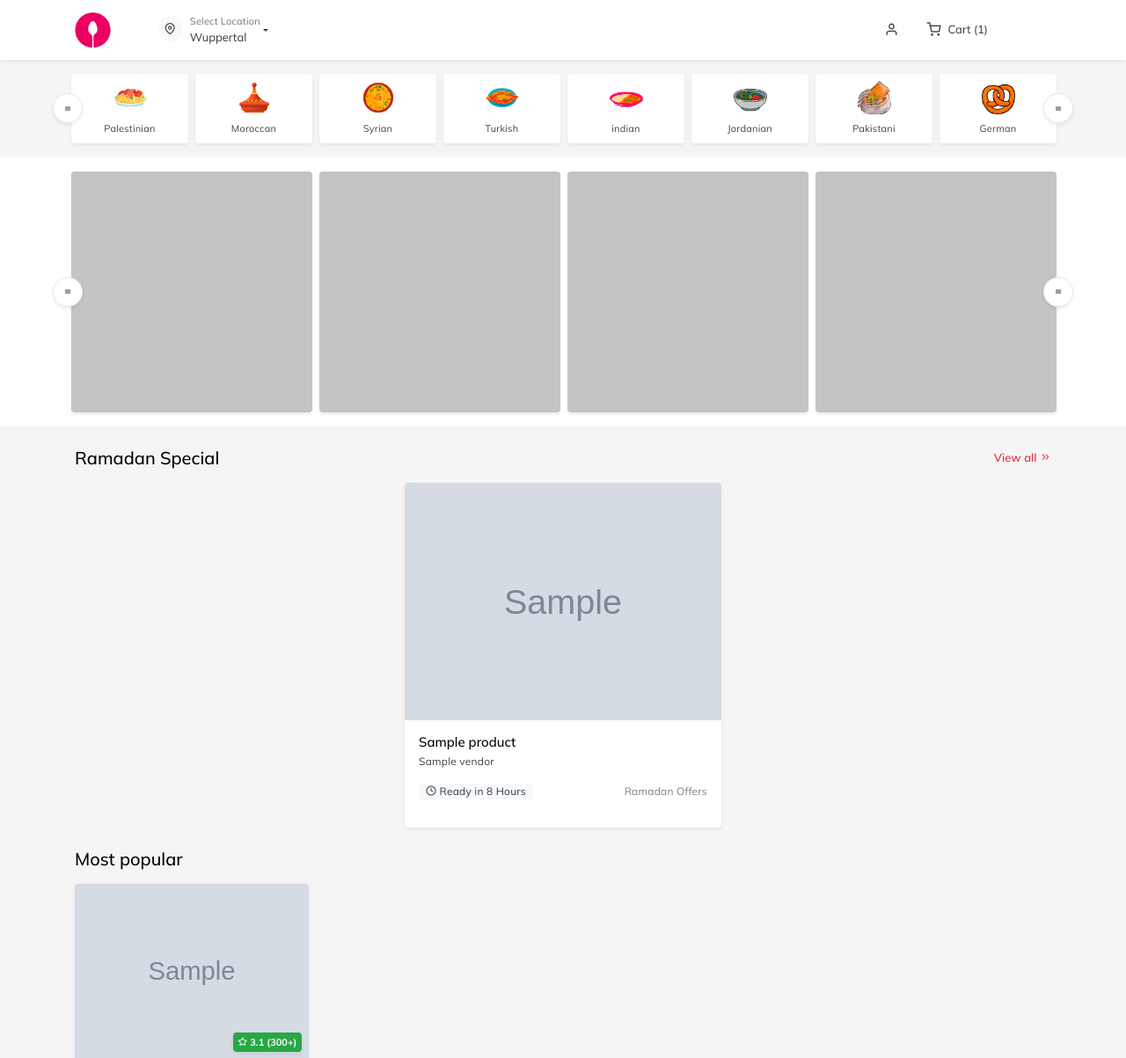
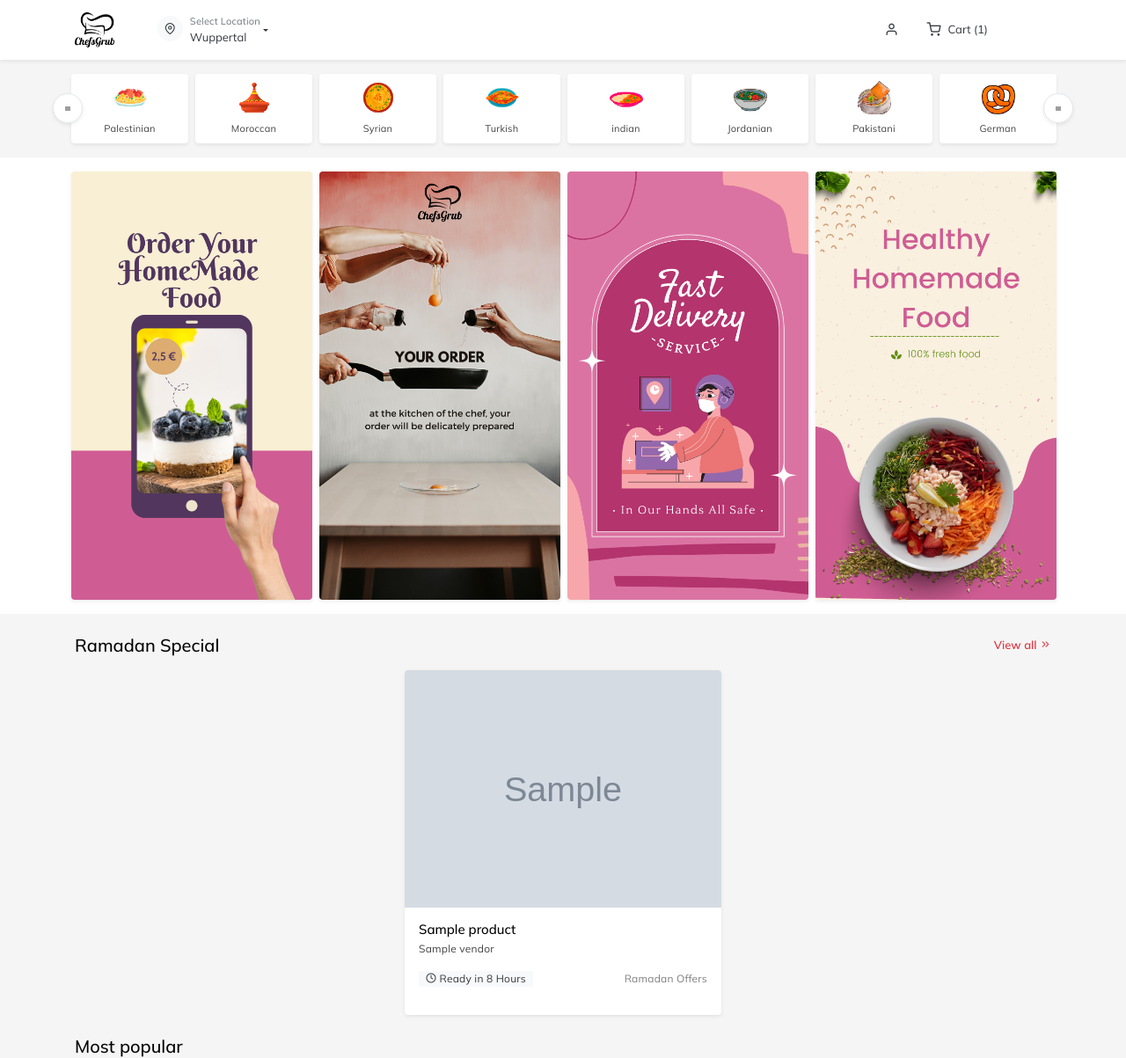
Before and after one commit to SaadEGI/chefsgrub, a Django app: template apps/core/templates/core/frontpage.html in a window 1280 px wide. Shown: the top 1203 px of the page at 88% size. Run offline with Django 3.2, Linux system fonts and the light colour scheme; the template is opened without the code that fills it: most values are stand-ins (such as "Sample title", 1, 10 or a date in 2020); grey boxes marked "Sample" are stand-in pictures; some libraries are stand-ins or nearby versions; some web fonts are replaced; grey boxes are pictures that could not be loaded.

Commit message:
Added a logo and slider images, abit ugly tho

```diff
--- a/apps/core/templates/core/base2.html
+++ b/apps/core/templates/core/base2.html
@@ -10,7 +10,7 @@
     <meta name="description" content="Chefsgrub">
     <meta name="author" content="Chefsgrub">
 
-    <link rel="icon" type="image/png" href=" {% static 'img/fav.png' %}' %} ">
+    <link rel="icon" type="image/png" href=" {% static 'img/new_Logo.png' %}' %} ">
     <title>ChefsGrub - Order Homemade Food</title>
     <!-- Slick Slider -->
     <link rel="stylesheet" type="text/css" href=" {% static 'vendor/slick/slick.min.css' %} " />
@@ -69,7 +69,7 @@
                 <div class="row align-items-center">
                     <div class="col-1">
                         <a href="/" class="brand-wrap mb-0">
-                            <img alt="#" class="img-fluid" src=" {% static 'img/logo_web.png' %} ">
+                            <img alt="#" class="img-fluid" src=" {% static 'img/new_logo.png' %} ">
                         </a>
                         <!-- brand-wrap.// -->
                     </div>
--- a/apps/core/templates/core/frontpage.html
+++ b/apps/core/templates/core/frontpage.html
@@ -90,30 +90,26 @@
             <div class="container">
                 <div class="offer-slider">
                     <div class="cat-item px-1 py-3">
-                        <a class="d-block text-center shadow-sm" href=" {% static 'trending.html' %} ">
-                            <img alt="#" src=" {% static 'img/pro1.jpg' %} " class="img-fluid rounded">
+                        <a class="d-block text-center shadow-sm" href=" / ">
+                            <img alt="#" src=" {% static 'img/1.png' %} " class="img-fluid rounded">
                         </a>
                     </div>
                     <div class="cat-item px-1 py-3">
-                        <a class="d-block text-center shadow-sm" href=" {% static 'trending.html' %} ">
-                            <img alt="#" src=" {% static 'img/pro2.jpg' %} " class="img-fluid rounded">
+                        <a class="d-block text-center shadow-sm" href=" / ">
+                            <img alt="#" src=" {% static 'img/2.png' %} " class="img-fluid rounded">
                         </a>
                     </div>
                     <div class="cat-item px-1 py-3">
-                        <a class="d-block text-center shadow-sm" href=" {% static 'trending.html' %} ">
-                            <img alt="#" src=" {% static 'img/pro3.jpg' %} " class="img-fluid rounded">
+                        <a class="d-block text-center shadow-sm" href="/ ">
+                            <img alt="#" src=" {% static 'img/3.png' %} " class="img-fluid rounded">
                         </a>
                     </div>
                     <div class="cat-item px-1 py-3">
-                        <a class="d-block text-center shadow-sm" href=" {% static 'trending.html' %} ">
-                            <img alt="#" src=" {% static 'img/pro4.jpg' %} " class="img-fluid rounded">
+                        <a class="d-block text-center shadow-sm" href=" / ">
+                            <img alt="#" src=" {% static 'img/last.png' %} " class="img-fluid rounded">
                         </a>
                     </div>
-                    <div class="cat-item px-1 py-3">
-                        <a class="d-block text-center shadow-sm" href=" {% static 'trending.html' %} ">
-                            <img alt="#" src=" {% static 'img/pro2.jpg' %} " class="img-fluid rounded">
-                        </a>
-                    </div>
+
                 </div>
             </div>
         </div>
```
Also changed, not shown: static/img/1.png (added), static/img/2.png (added), static/img/3.png (added), static/img/last.png (added), static/img/new_logo.png (added), static/img/slider2homepage.png (added), static/img/sliderhomepage.png (added).
